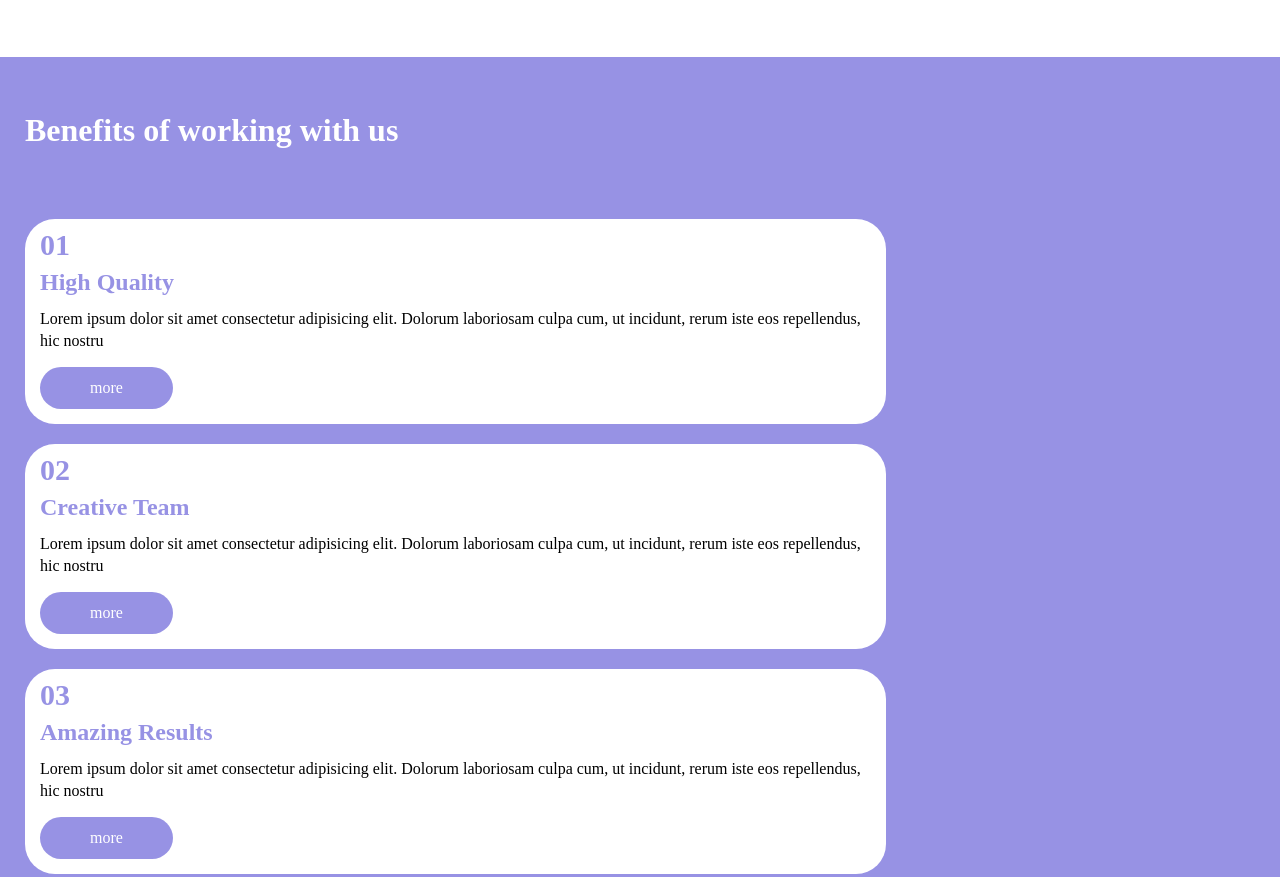
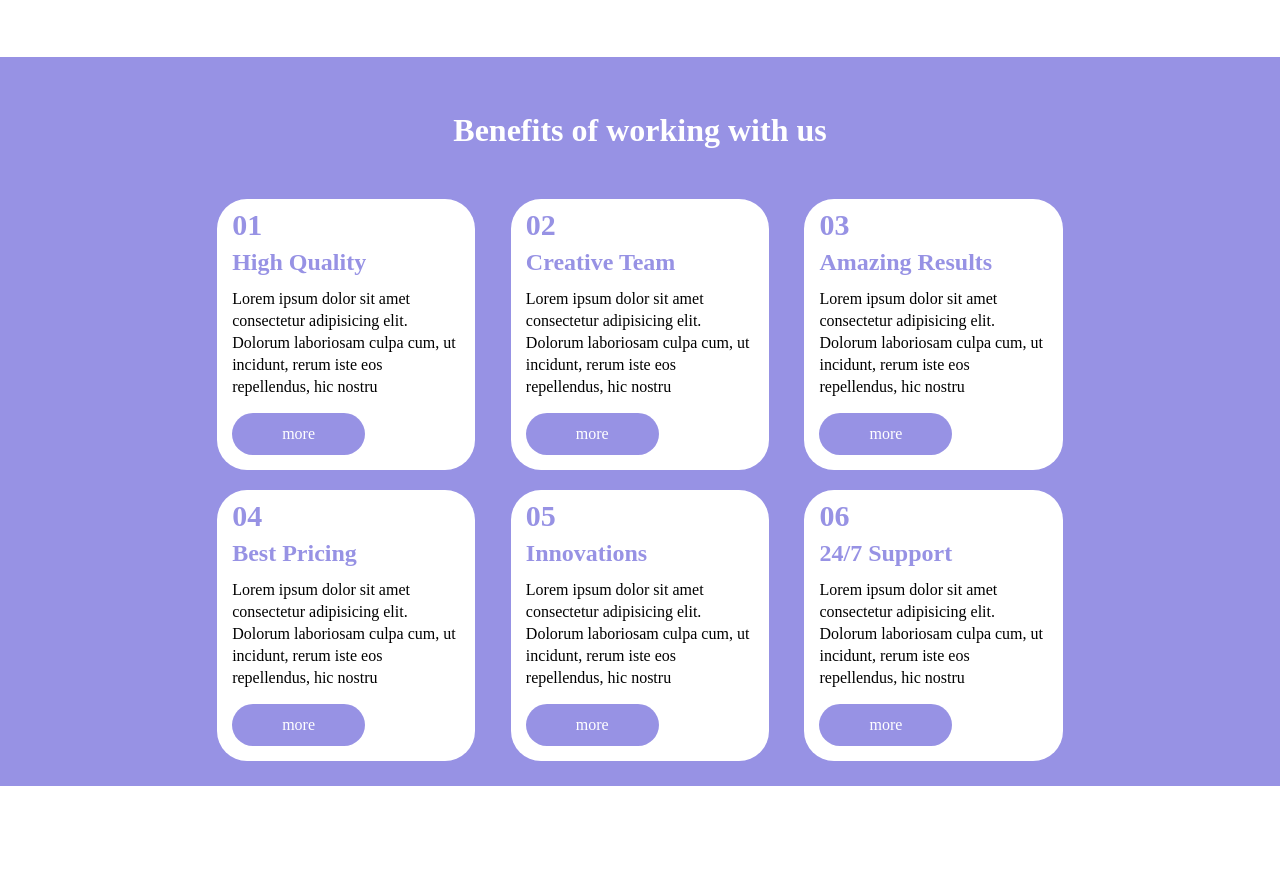
Before and after one commit to Fez06/htmlcss-responsive-layout, a plain HTML site: page index.html in a window 1280 px wide. Shown: the part 2424-3301 px from the top of the page. After the commit the page ends 3210 px from the top, so only its background shows below. Drawn offline with Linux system fonts and the light colour scheme.

Commit message:
scherzavo, finito benefits

```diff
--- a/css/style.css
+++ b/css/style.css
@@ -366,22 +366,26 @@ section {
     margin: auto;
     background-color: var(--secondary-color);
     padding: 25px;
+    text-align: center;
+}
+
+.reasons {
+    margin: auto;
     display: flex;
     flex-direction: column;
-    align-items: center;
+    color: var(--secondary-color);
+    max-width: 70%;
     gap: 20px;
 }
 
 .reason {
+    line-height: 22px;
+    padding: 15px;
     display: flex;
     flex-direction: column;
-    padding: 15px;
+    border-radius: 30px;
     background-color: white;
-    border-radius: 30px;
-    color: var(--secondary-color);
     gap: 15px;
-    line-height: 22px;
-    max-width: 70%;
 }
 
 .benefits h1 {
@@ -410,17 +414,24 @@ section {
 /* ----RESPONSIVE main TABLET 768-----  */
 
 @media screen and (min-width: 768px) {
-    .reason .card {
-        max-width: 40%;
+    .reasons {
+        max-width: 70%;
+        flex-direction: row;
+        flex-wrap: wrap;
+        justify-content: space-around;
     }
 
-    .benefits {
-        flex-wrap: wrap;
-        flex-direction: row;
+    .reason {
+        width: 48%;
+        text-align: left;
     }
 }
 
+/* ----RESPONSIVE main DESKTOP 992-----  */
 
-
-
+@media screen and (min-width: 992px) {
+    .reason {
+        width: 30%;
+    }
+}
 /* -----FOOTER-----  */
--- a/index.html
+++ b/index.html
@@ -168,6 +168,7 @@
         <div class="benefits">
 
             <h1>Benefits of working with us</h1>
+            <div class="reasons">
                 <div class="reason">
                     <div class="number">01</div>
                     <h2>High Quality</h2>
@@ -178,6 +179,7 @@
                     </p>
                     <a>more</a>
                 </div>
+
 
                 <div class="reason">
                     <div class="number">02</div>
@@ -201,6 +203,8 @@
                     <a>more</a>
                 </div>
 
+
+
                 <div class="reason">
                     <div class="number">04</div>
                     <h2>Best Pricing</h2>
@@ -211,6 +215,8 @@
                     </p>
                     <a>more</a>
                 </div>
+
+
 
                 <div class="reason">
                     <div class="number">05</div>
@@ -223,6 +229,8 @@
                     <a>more</a>
                 </div>
 
+
+
                 <div class="reason">
                     <div class="number">06</div>
                     <h2>24/7 Support</h2>
@@ -233,6 +241,7 @@
                     </p>
                     <a>more</a>
                 </div>
+            </div>
 
         </div>
     </main>
```
Lines whose indentation alone changed are shown as unchanged.
